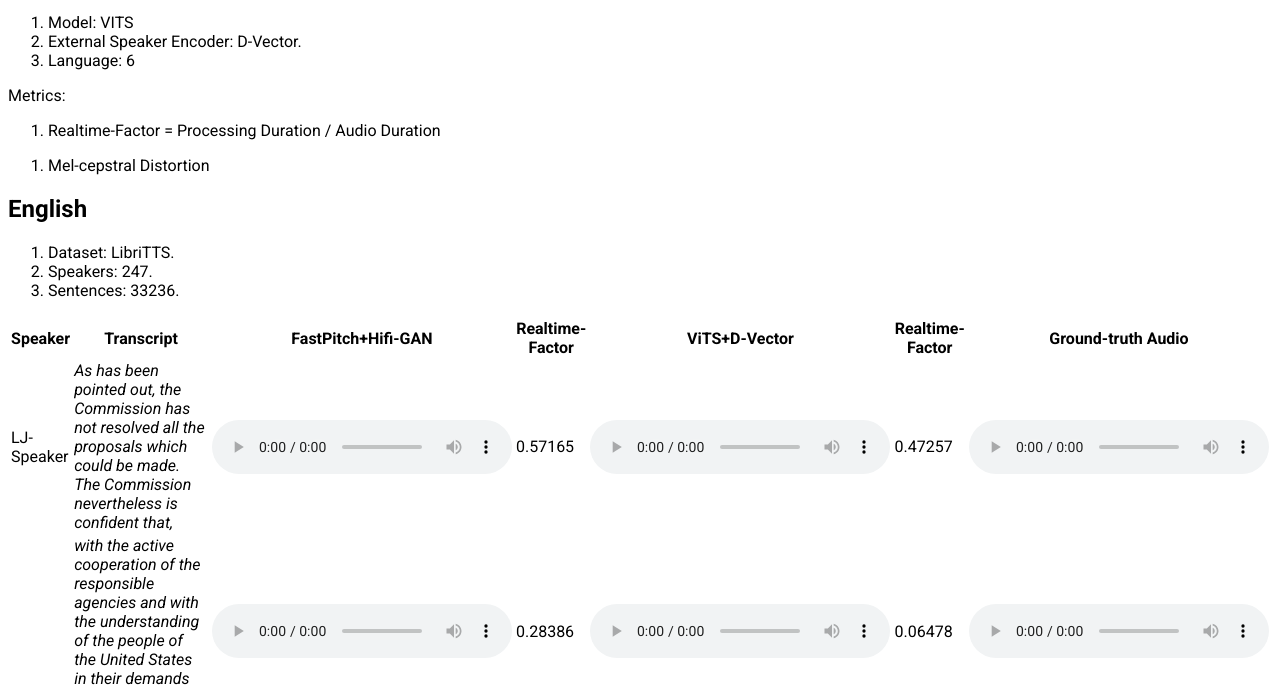
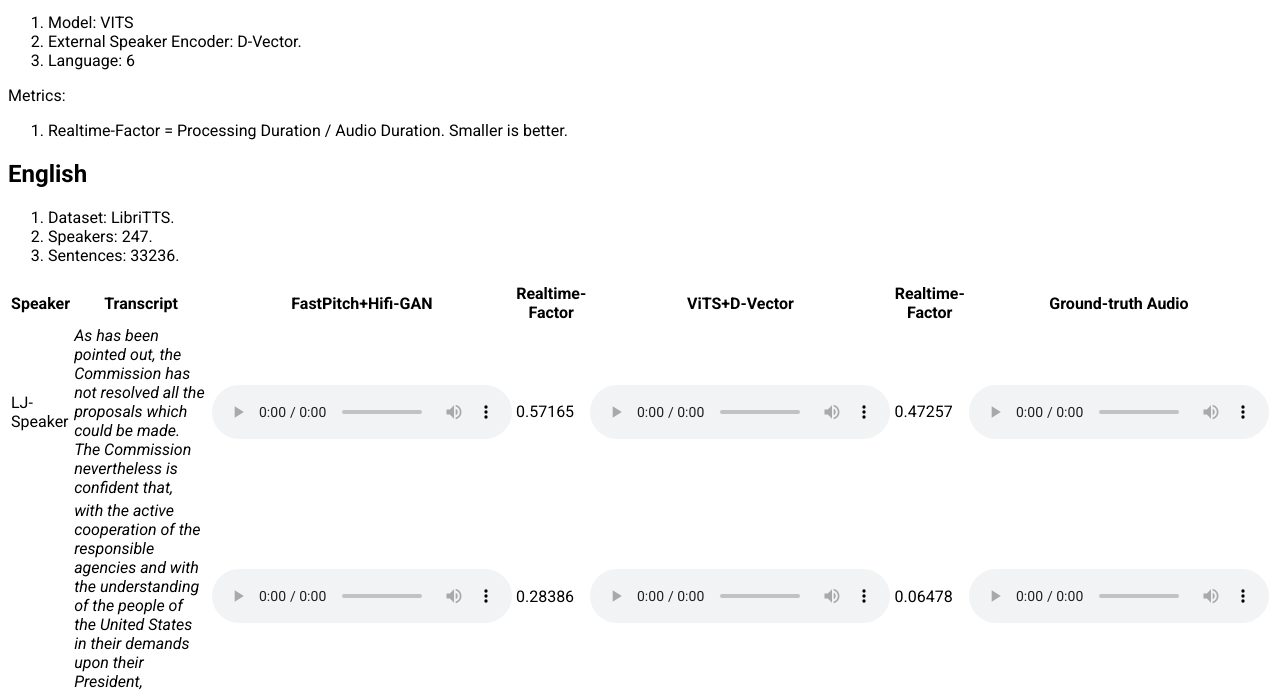
Before and after one commit to liuynkit/liuynkit.github.io, a plain HTML site: page index.html in a window 1280 px wide. Shown: the part 89-779 px from the top of the page. Drawn offline with Linux system fonts and the light colour scheme; files that its build step writes are made by us from their sources.

```diff
--- a/index.html
+++ b/index.html
@@ -28,10 +28,7 @@
 
     <p>Metrics:
       <ol>
-        <li>Realtime-Factor = Processing Duration / Audio Duration</li>
-      </ol>
-      <ol>
-        <li>Mel-cepstral Distortion</li>
+        <li>Realtime-Factor = Processing Duration / Audio Duration. Smaller is better.</li>
       </ol>
     </p>
 
```
